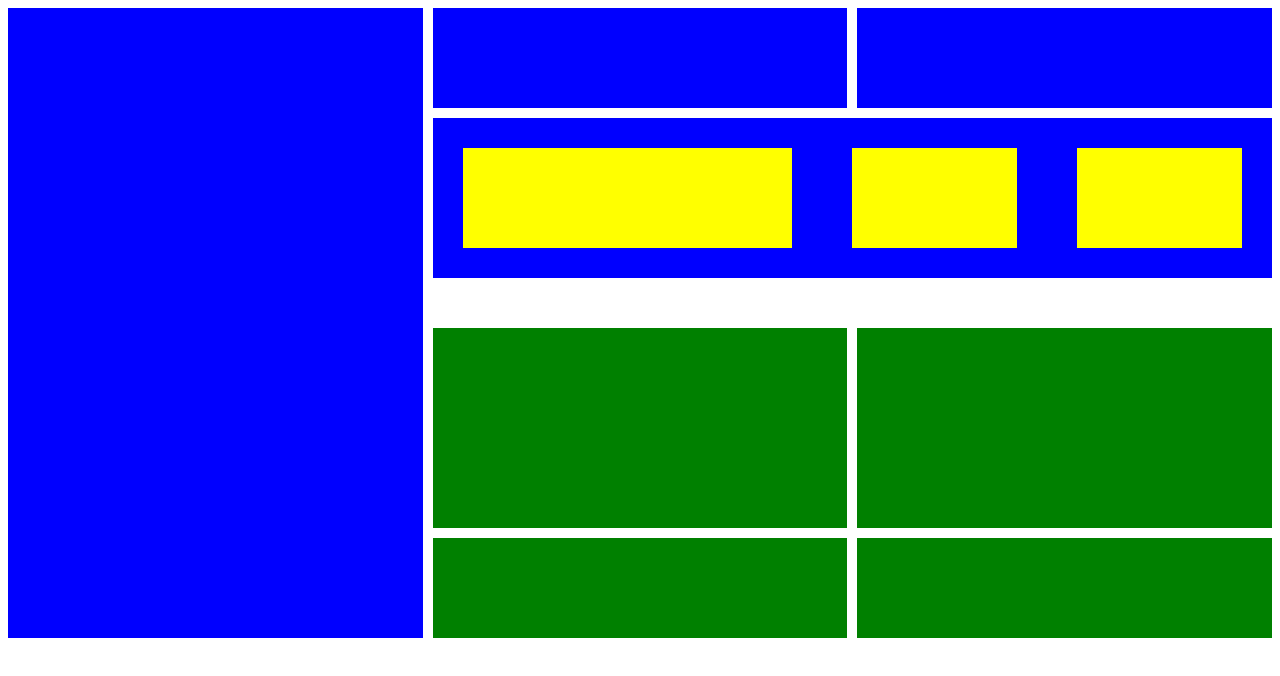
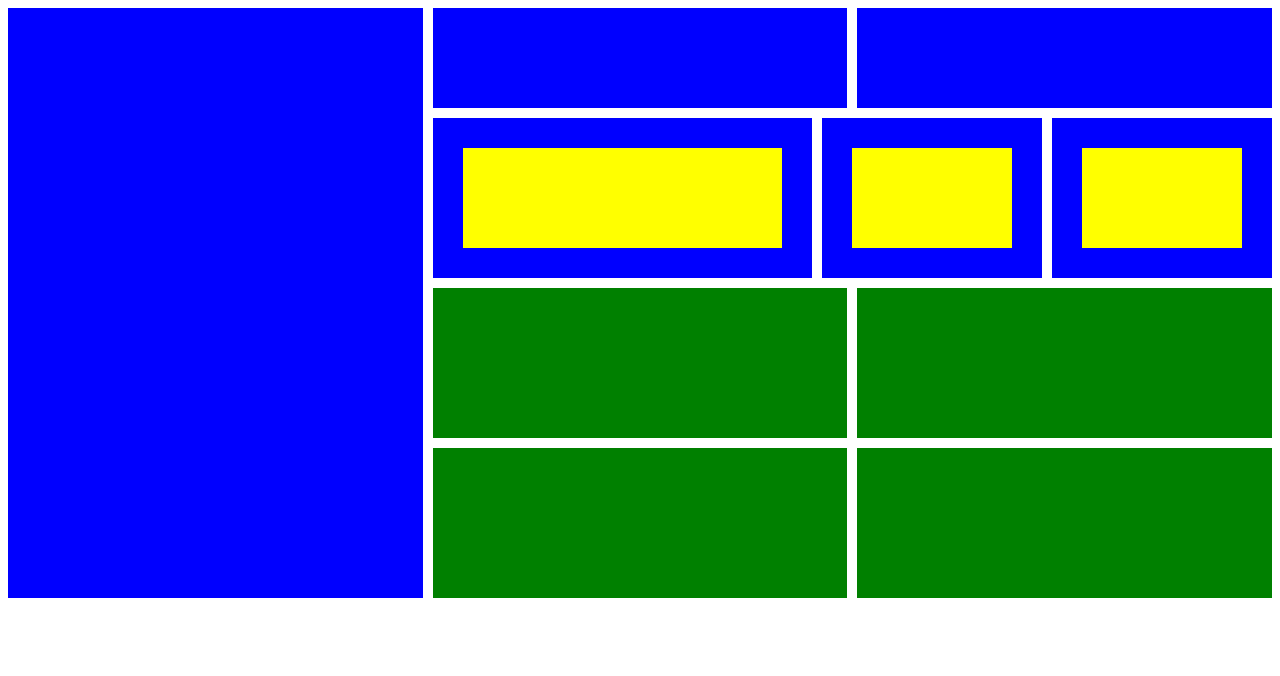
Before and after one commit to RizosMaddox/Hands-on-part-2, a plain HTML site: page index.html in a window 1280 px wide. Drawn offline with Linux system fonts and the light colour scheme.

Commit message:
Improve grid layout and styling in index.html
Refactor CSS styles and HTML structure for grid layout.

```diff
--- a/index.html
+++ b/index.html
@@ -5,49 +5,55 @@
   .grid {
     display: grid;
     grid-template-columns: 1fr 1fr 1fr;
-    grid-template-rows: 100px 200px 200px;
-    grid-auto-rows: 100px;
+    gap: 10px;
+    grid-auto-rows: auto;
+  }
+
+  .flex {
+    display: flex;
     gap: 10px;
   }
-    .flex{
-      display: flex;
-    }
-    .box{
 
-      border: 30px solid Blue;
+  .box {
+    border: 30px solid blue;
+    background: yellow;
     height: 100px;
     flex: 2;
-      background: yellow;
+  }
 
+  .cute { flex: 4; }
+  .cote { flex: 2; }
+
+  .span {
+    grid-column: span 2;
   }
-    .cute{
-      flex:4;
-    }
-    .cote{
-      flex: 2;
-    }
-    .span{
-    grid-column: span 2;
 
-    }
-    .row{
+  .row {
     grid-row: span 4;
     background: blue;
+    min-height: 100%;
+  }
 
+  .jes {
+    background: blue;
+    height: 100px;
   }
-    .jes{
-      background: blue;
-    }
-    .ryl{
+
+  .ryl {
     background: green;
+    height: 150px;
   }
 </style>
 </head>
+
 <body>
 <div class="grid">
-    <div class="row">  </div>
+
+  <div class="row"></div>
+
   <div class="jes"></div>
-    <div class="jes">  </div>
+  <div class="jes"></div>
+
   <div class="span">
     <div class="flex">
       <div class="cute box"></div>
@@ -55,10 +61,11 @@
       <div class="cote box"></div>
     </div>
   </div>
-    <div class="ryl"> </div>
-    <div class="ryl"> </div>
-     <div class="ryl"> </div>
-    <div class="ryl"> </div>
+
+  <div class="ryl"></div>
+  <div class="ryl"></div>
+  <div class="ryl"></div>
+  <div class="ryl"></div>
 
 </div>
 </body>
```
Lines whose indentation alone changed are shown as unchanged.
